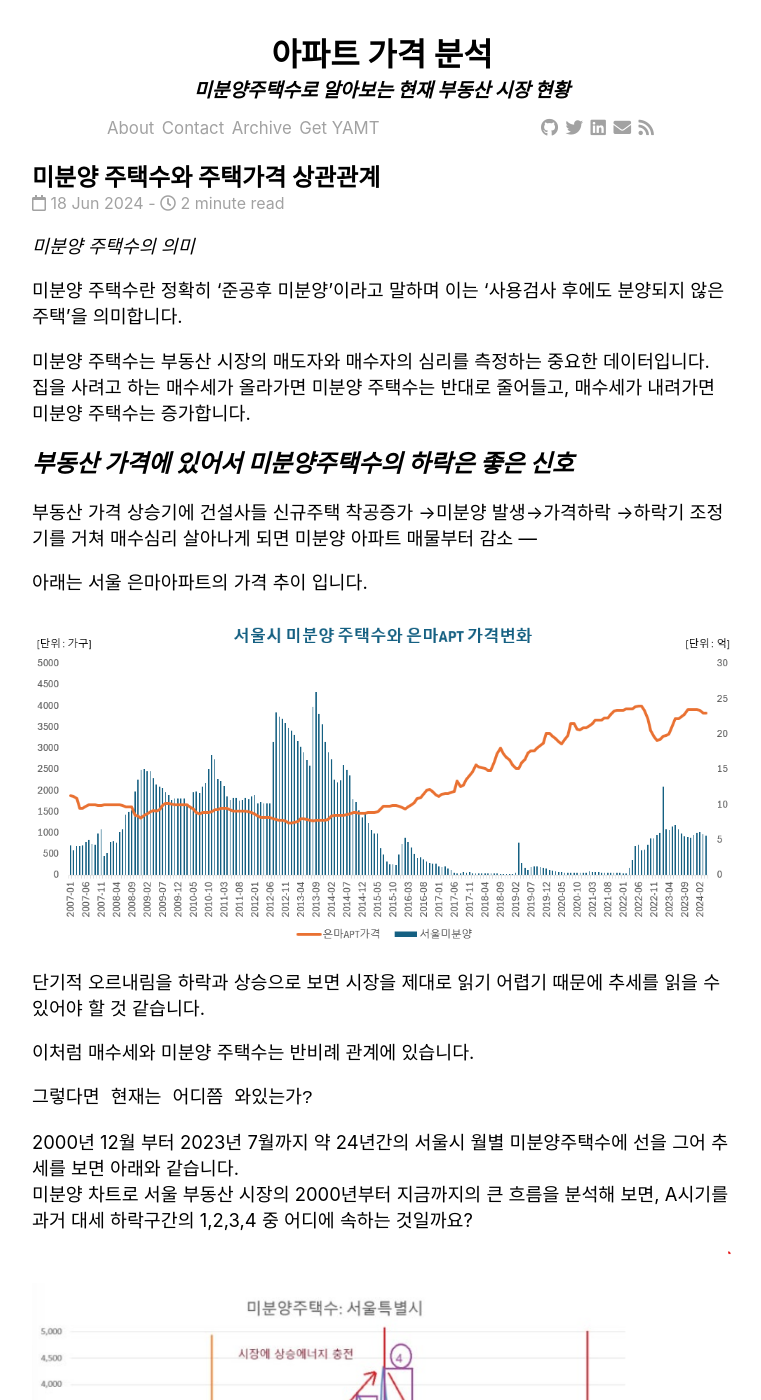
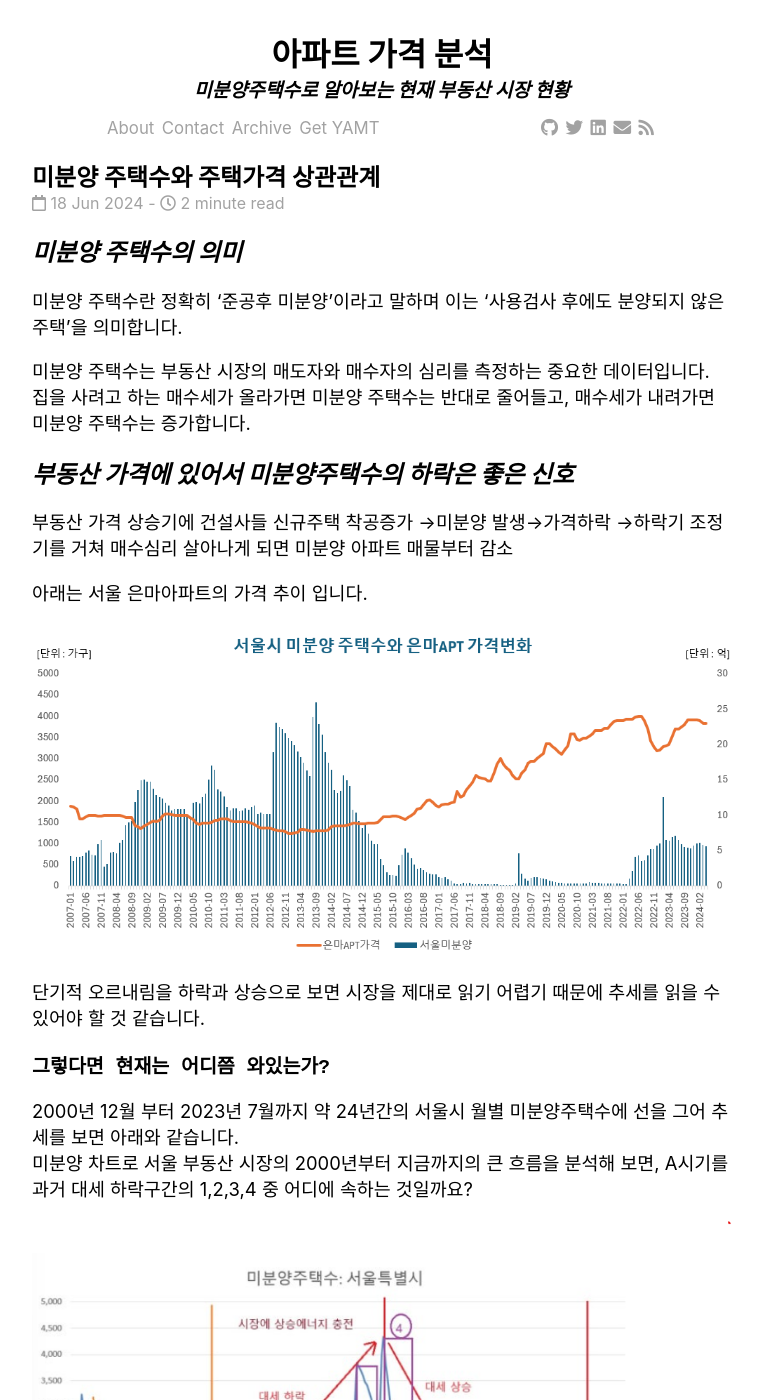
Before and after one commit to Timeleeh/skkufinal.github.io, a Jekyll site: the page built from _posts/2024-06-18-미분양 주택수와 주택가격 상관관계.md, in a window 1280 px wide and 1400 px high. Shown: the whole window, without its empty margins (258-1019 px from the left). Built offline with Jekyll 4.4.1, drawn with Linux system fonts in a browser that asks for light colours; nearby versions of some CDN libraries; comment, search, counter and statistics services are not loaded.

Commit message:
Update 2024-06-18-미분양 주택수와 주택가격 상관관계.md

```diff
--- a/_posts/2024-06-18-미분양 주택수와 주택가격 상관관계.md
+++ b/_posts/2024-06-18-미분양 주택수와 주택가격 상관관계.md
@@ -7,7 +7,7 @@ categories: jekyll update
 
 
 *미분양 주택수의 의미*<br>
-
+---
 
 
 미분양 주택수란 정확히 '준공후 미분양'이라고 말하며 이는 '사용검사 후에도 분양되지 않은 주택'을 의미합니다.
@@ -18,8 +18,8 @@ categories: jekyll update
 *부동산 가격에 있어서 미분양주택수의 하락은 좋은 신호*
 ---
 부동산 가격 상승기에 건설사들 신규주택 착공증가 →미분양 발생→가격하락
-→하락기 조정기를 거쳐 매수심리 살아나게 되면 미분양 아파트 매물부터 감소
----
+→하락기 조정기를 거쳐 매수심리 살아나게 되면 미분양 아파트 매물부터 감소<br>
+
 
 아래는 서울 은마아파트의 가격 추이 입니다.<br>
 
@@ -27,12 +27,10 @@ categories: jekyll update
 
 단기적 오르내림을 하락과 상승으로 보면 시장을 제대로 읽기 어렵기 때문에 추세를 읽을 수 있어야 할 것 같습니다.<br>
 
-이처럼 매수세와 미분양 주택수는 반비례 관계에 있습니다.<br>
-
 
 
 `그렇다면 현재는 어디쯤 와있는가?`
-
+---
 2000년 12월 부터 2023년 7월까지 약 24년간의 서울시 월별 미분양주택수에 선을 그어 추세를 보면 아래와 같습니다.<br>
 미분양 차트로 서울 부동산 시장의 2000년부터 지금까지의 큰 흐름을 분석해 보면, A시기를 과거 대세 하락구간의 1,2,3,4 중 어디에 속하는 것일까요?<br>
 
```
